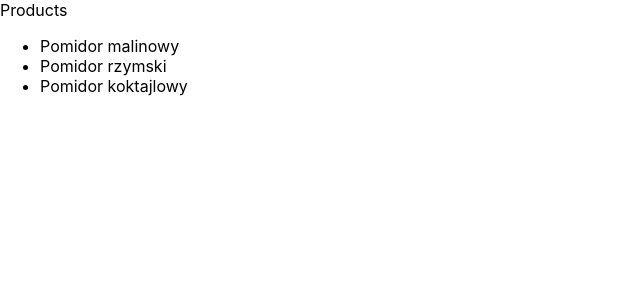
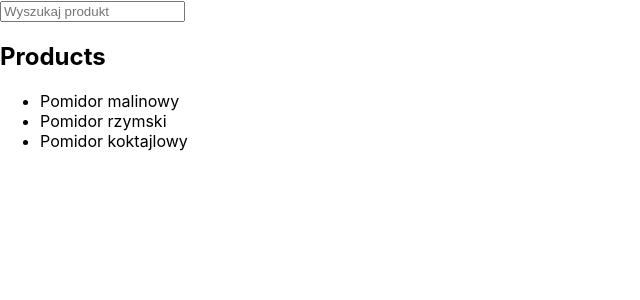
Before and after one commit to MaciejMogilewski/alegrosz, a React (Create React App) app: page / in a window 1280 px wide. Shown: the top 300 px of the page, without its empty margins (0-640 px from the left). Built offline with nearby package versions, Linux system fonts and the light colour scheme; data requests are answered from the project's data file.

Commit message:
adds search component

```diff
--- a/src/components/Products.jsx
+++ b/src/components/Products.jsx
@@ -1,7 +1,9 @@
 import {useEffect, useState} from "react";
+import Search from "./Search";
 
 function Products(props) {
     const [productList, setProductList] = useState([]);
+    const [query, setQuery] = useState('');
 
     useEffect(() => {
         const controller = new AbortController();
@@ -16,7 +18,7 @@ function Products(props) {
         }
     }, [])
 
-    async function getProducts(signal){
+    async function getProducts(signal) {
         const response = await fetch('/products/', {signal});
 
         return await response.json();
@@ -24,14 +26,22 @@ function Products(props) {
 
     return (
         <div>
-            Products
+            <Search
+                setQuery={setQuery}
+            />
+
+            <h2>Products</h2>
 
             <ul>
-                {productList.map((product) => (
-                    <li key={product.id}>
-                        {product.name}
-                    </li>
-                ))}
+                {productList
+                    .filter(({name, description}) => `${name} ${description}`
+                        .toLowerCase()
+                        .includes(query.toLowerCase()))
+                    .map((product) => (
+                        <li key={product.id}>
+                            {product.name}
+                        </li>
+                    ))}
             </ul>
         </div>
     );
--- /dev/null
+++ b/src/components/Search.jsx
@@ -0,0 +1,26 @@
+import {useEffect, useState} from "react";
+
+function Search({setQuery}) {
+    const [value, setValue] = useState('');
+
+    useEffect(() => {
+        setQuery(value)
+    }, [value])
+
+    function handleInput(event) {
+        setValue(event.target.value)
+    }
+
+    return (
+        <div>
+            <input
+                type="text"
+                value={value}
+                placeholder="Wyszukaj produkt"
+                onChange={handleInput}
+            />
+        </div>
+    );
+}
+
+export default Search;
```
